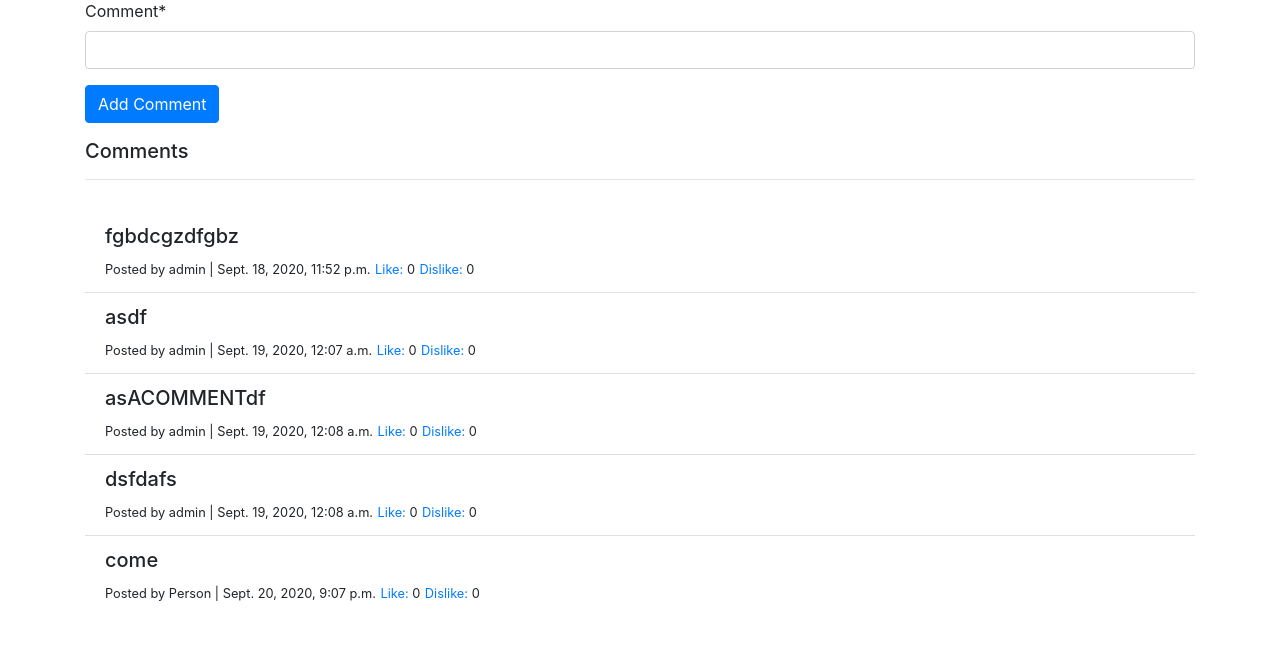
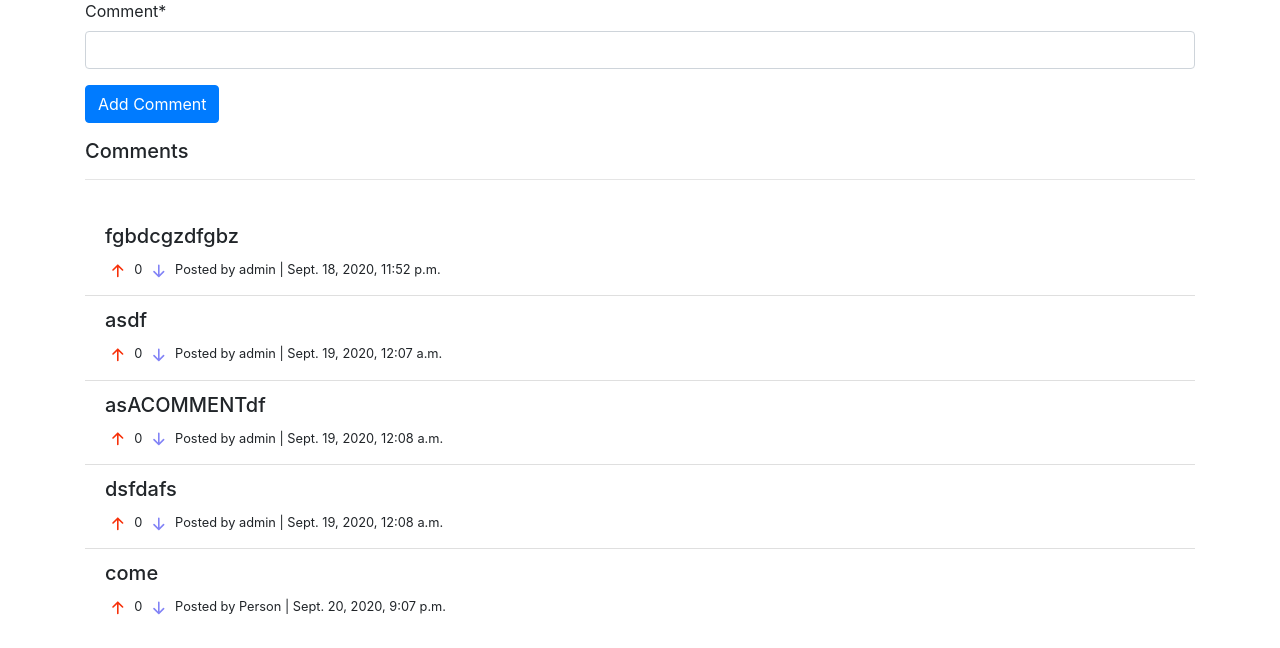
Before and after one commit to HarshilPan07/Django-Blog, a Django app: page /post/13/ in a window 1280 px wide. Shown: the part 445-1093 px from the top of the page. Before the commit the page ends 1046 px from the top, so only its background shows below. Run offline with Django 3.2, Linux system fonts and the light colour scheme; a user stored in the database is signed in; data comes from the database, SQL or seed files in the repository; both versions use the stored data as it was after the commit; data that the repository does not hold is empty; some libraries are stand-ins or nearby versions.

Commit message:
added get_rating method to comment and updated ui for comment upvote and downvote buttons

```diff
--- a/blog/models.py
+++ b/blog/models.py
@@ -46,3 +46,6 @@ class Comment(models.Model):
 
     def get_absolute_url(self):
         return reverse("post", kwargs={"pk": self.pk})
+
+    def get_rating(self):
+        return self.likes.count() - self.dislikes.count()
--- a/blog/templates/blog/detail.html
+++ b/blog/templates/blog/detail.html
@@ -56,9 +56,22 @@
                 <li class='list-group-item'>
                     <div>
                         <h5>{{ comment.content}}</h5>
+                        <small>
+                            <a href="{% url 'like-comment' post_pk=post.id comment_pk=comment.id %}">
+                                <svg width="2em" height="2em" viewBox="0 0 16 16" class="bi bi-arrow-up-short" fill="#F73009" xmlns="http://www.w3.org/2000/svg">
+                                <path fill-rule="evenodd" d="M8 12a.5.5 0 0 0 .5-.5V5.707l2.146 2.147a.5.5 0 0 0 .708-.708l-3-3a.5.5 0 0 0-.708 0l-3 3a.5.5 0 1 0 .708.708L7.5 5.707V11.5a.5.5 0 0 0 .5.5z"/>
+                                </svg>
+                            </a>
+                            {{ comment.get_rating }}
+                            <a href="{% url 'dislike-comment' post_pk=post.id comment_pk=comment.id %}">
+                                <svg width="2em" height="2em" viewBox="0 0 16 16" class="bi bi-arrow-down-short" fill="#8283F6" xmlns="http://www.w3.org/2000/svg">
+                                <path fill-rule="evenodd" d="M8 4a.5.5 0 0 1 .5.5v5.793l2.146-2.147a.5.5 0 0 1 .708.708l-3 3a.5.5 0 0 1-.708 0l-3-3a.5.5 0 1 1 .708-.708L7.5 10.293V4.5A.5.5 0 0 1 8 4z"/>
+                                </svg>
+                            </a>
+                        </small>
                         <small>Posted by {{ comment.commenter }} | {{ comment.date_posted }}</small>
-                        <small><a href="{% url 'like-comment' post_pk=post.id comment_pk=comment.id %}">Like: </a>{{ comment.likes.count }}</small>
-                        <small><a href="{% url 'dislike-comment' post_pk=post.id comment_pk=comment.id %}">Dislike: </a>{{ comment.dislikes.count }}</small>
+                        <!-- <small><a href="{% url 'like-comment' post_pk=post.id comment_pk=comment.id %}">Like: </a>{{ comment.likes.count }}</small>
+                        <small><a href="{% url 'dislike-comment' post_pk=post.id comment_pk=comment.id %}">Dislike: </a>{{ comment.dislikes.count }}</small> -->
                     </div>
                 </li>
                 {% endfor %}
```
Also changed, not shown: db.sqlite3.
